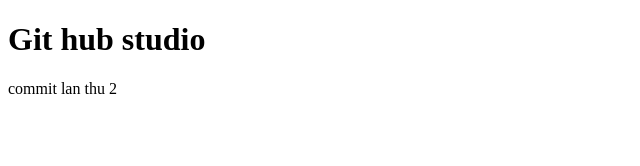
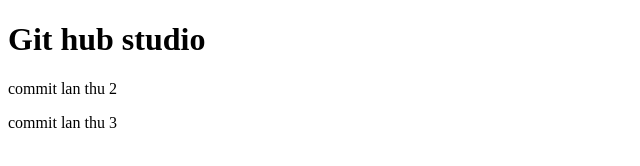
Before and after one commit to vuduylinh/hoanganh, a plain HTML site: page index.html in a window 1280 px wide. Shown: the whole page, without its empty margins (0-640 px from the left). Drawn offline with Linux system fonts and the light colour scheme.

Commit message:
Update index.html

```diff
--- a/index.html
+++ b/index.html
@@ -8,5 +8,6 @@
 <body>
     <h1>Git hub studio</h1>
     <p>commit lan thu 2</p>
+    <p>commit lan thu 3</p>
 </body>
 </html>
```
